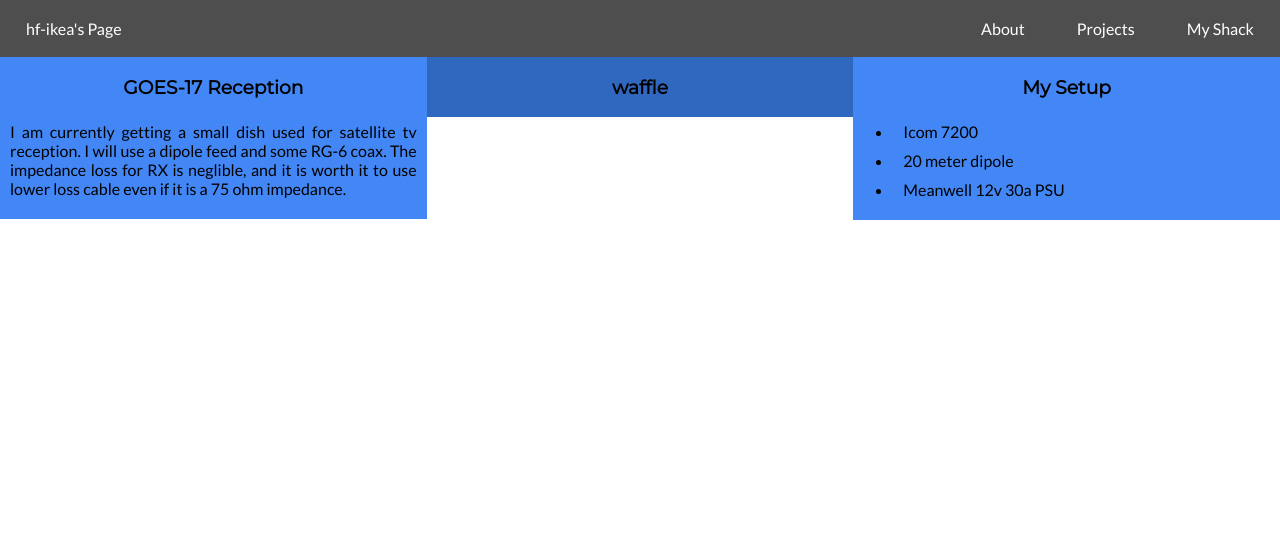
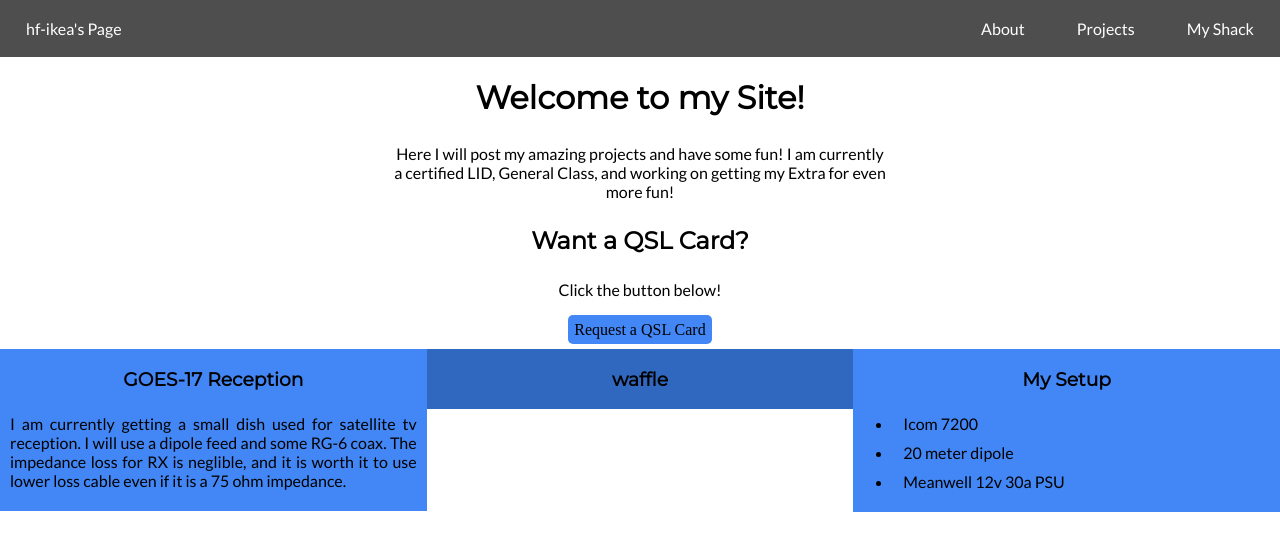
Before and after one commit to hf-ikea/hf-ikea.github.io, a plain HTML site: page index.html in a window 1280 px wide. Drawn offline with Linux system fonts and the light colour scheme.

Commit message:
qsl card

```diff
--- a/css/index.css
+++ b/css/index.css
@@ -30,6 +30,10 @@ body {
     background-color: #323232;
 }
 
+.sections {
+    padding-top: 10px;
+}
+
 .section1, .section2, .section3 {
     width: 33.333333333333333333333333333333%;
     height: 33%;
@@ -48,8 +52,9 @@ body {
     text-align: center;
 }
 
-h3 {
+h1, h2, h3 {
     font-family: Montserrat;
+    text-align: center;
 }
 
 p, li {
@@ -57,3 +62,33 @@ p, li {
     padding: 5px 10px 5px 10px;
     font-family: Lato;
 }
+
+.welcome p {
+    text-align: center;
+}
+
+.welcome {
+    width: 40%;
+    margin: auto;
+}
+
+.card-request {
+    width: 40%;
+    margin: auto;
+    text-align: center;
+}
+
+.card-request p {
+    text-align: center;
+}
+
+.btn {
+    background-color: #4287f5;
+    color: black;
+    border: 1px solid transparent;
+    border-radius: 5px;
+    text-align: center;
+    vertical-align: middle;
+    padding: 5px;
+    text-decoration: none;
+}
--- a/index.html
+++ b/index.html
@@ -20,6 +20,15 @@
             <li class="nav-item"><a class="nav-link">About</a></li>
         </ul>
     </nav>
+    <div class="welcome">
+        <h1>Welcome to my Site!</h1>
+        <p>Here I will post my amazing projects and have some fun! I am currently a certified LID, General Class, and working on getting my Extra for even more fun!</p>
+    </div>
+    <div class="card-request">
+        <h2>Want a QSL Card?</h2>
+        <p>Click the button below!</p>
+        <a class="btn" href="qsl/index.html">Request a QSL Card</a>
+    </div>
     <div class="sections">
         <div class="section1">
             <h3 class="section-header">GOES-17 Reception</h3>
```
